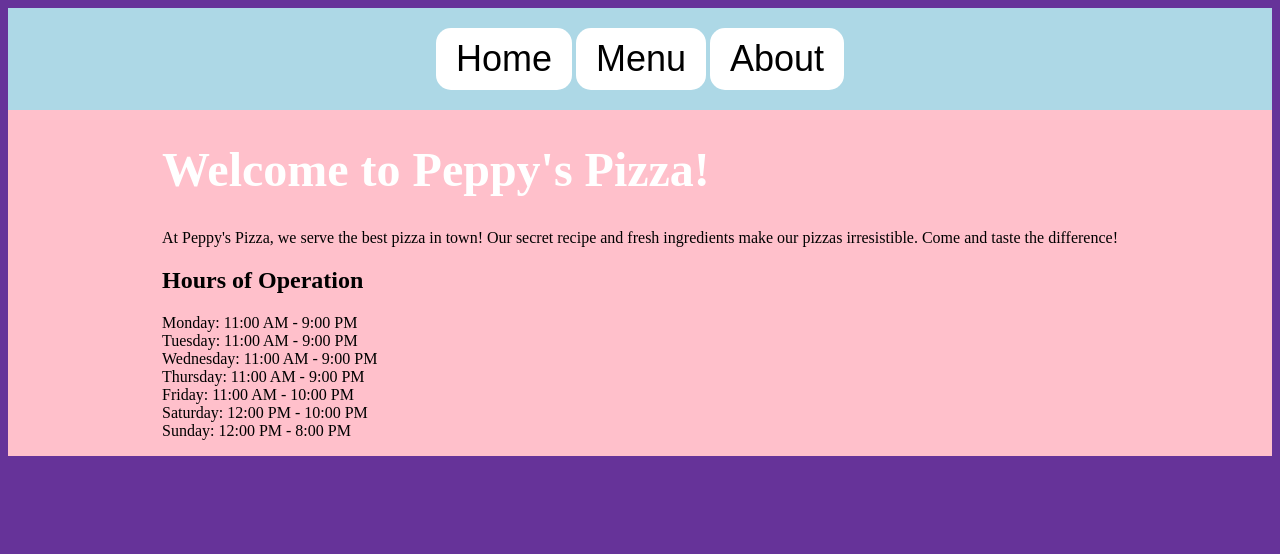
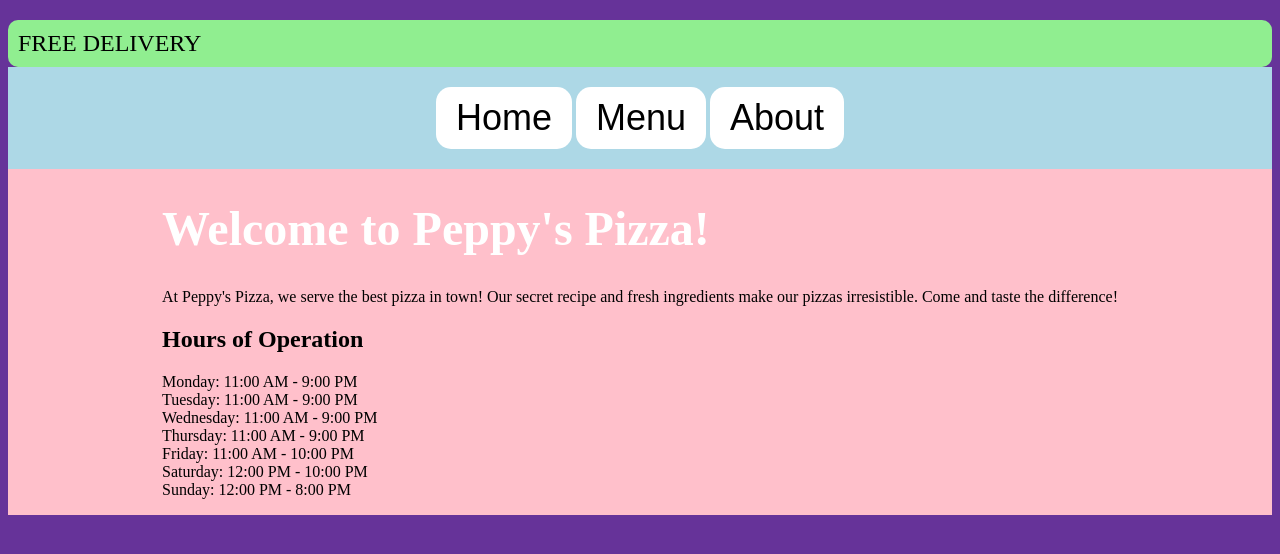
Before and after one commit to bmonagan/restaurant_page, a website built with webpack: page src/template.html in a window 1280 px wide. Built offline with nearby package versions, Linux system fonts and the light colour scheme.

Commit message:
Add delivery section with styling for the delivery message

```diff
--- a/src/styles.css
+++ b/src/styles.css
@@ -9,6 +9,12 @@ body {
     justify-content: center;
     align-items: center;
 }
+#delivery {
+    background-color: lightgreen;
+    padding: 10px;
+    border-radius: 10px;
+    font-size: 24px;
+    margin-top: 20px;}
 header {
     background-color: lightblue;
     padding: 20px;
--- a/src/template.html
+++ b/src/template.html
@@ -6,6 +6,7 @@
     <title>Document</title>
 </head>
 <body>
+    <div id = "delivery">FREE DELIVERY</div>
     <header>
         <nav>
             <button id="home-button">Home</button>
```
